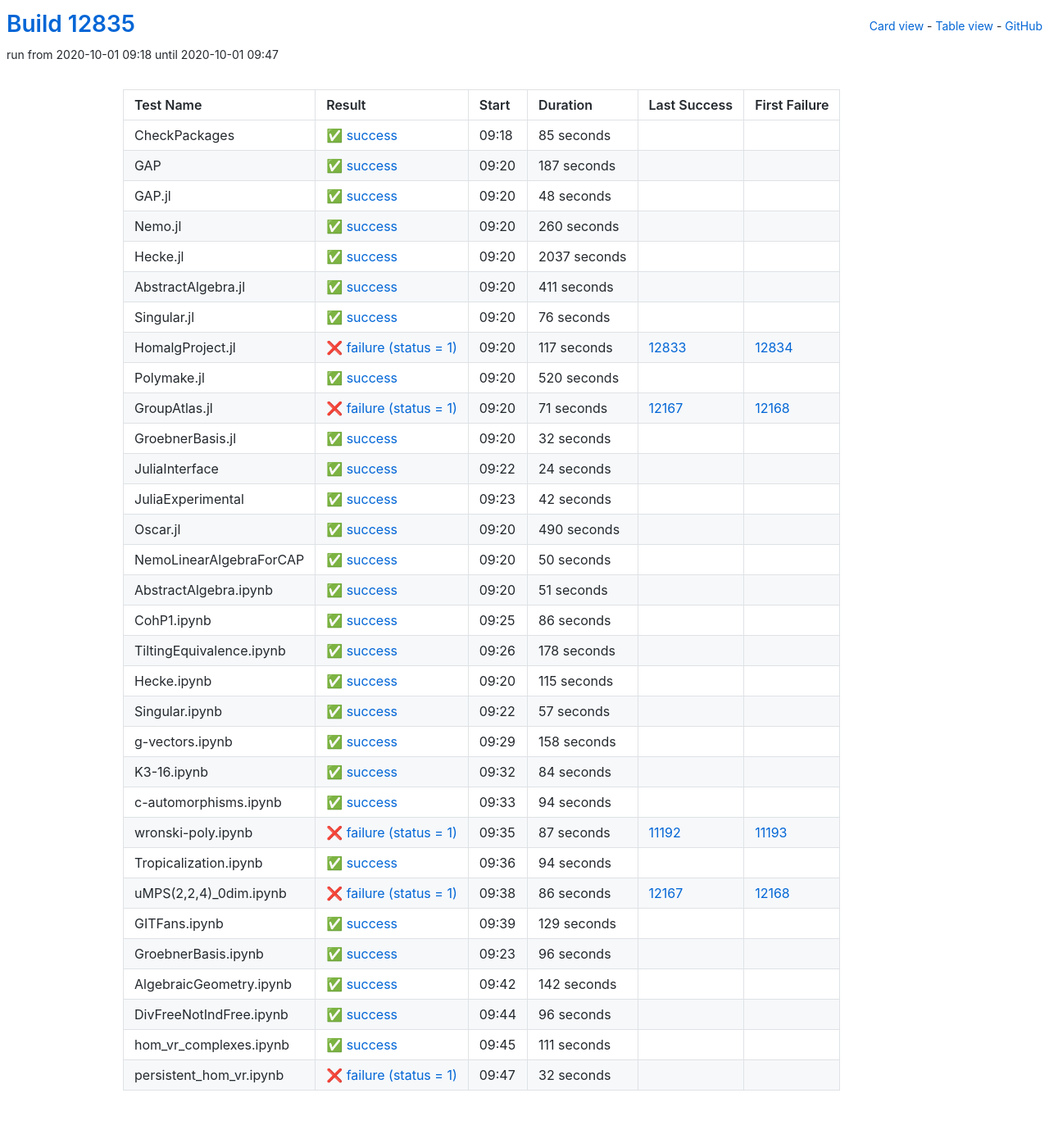
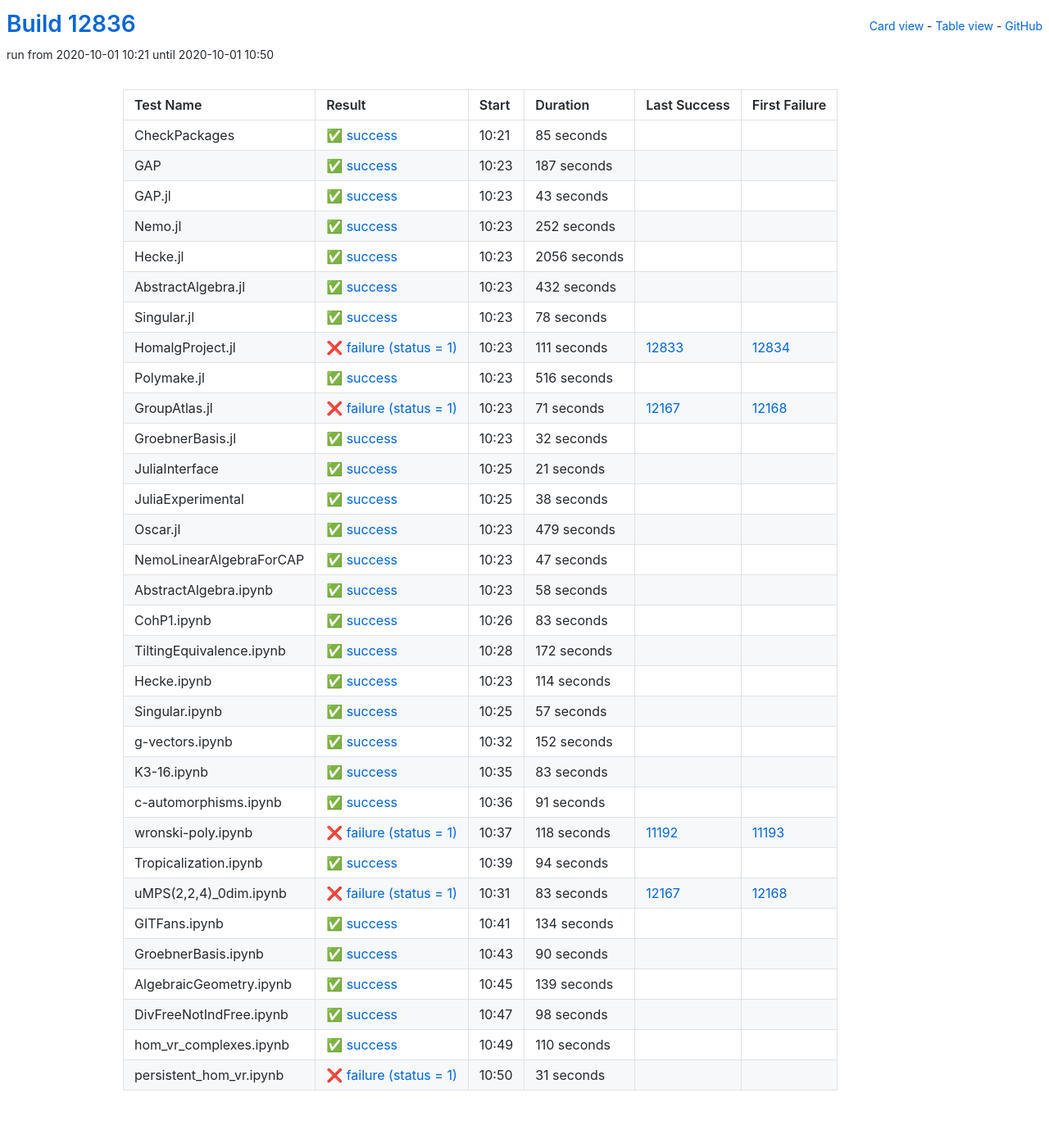
Before and after one commit to oscar-system/oscar-ci-status, a Jekyll site: the page built from table.html, in a window 1280 px wide. Shown: the whole page at 82% size. Built offline with Jekyll 4.4.1, drawn with Linux system fonts in a browser that asks for light colours.

Commit message:
Build #12836

```diff
--- a/_data/ci.yml
+++ b/_data/ci.yml
@@ -1,6 +1,6 @@
 ---
-build: 12835
-build_url: https://oscarci.mathematik.uni-kl.de/job/oscar/12835/
+build: 12836
+build_url: https://oscarci.mathematik.uni-kl.de/job/oscar/12836/
 job: oscar
 organization: oscar-system
 repo: oscar-ci-status
@@ -8,8 +8,8 @@
 tests:
 - name: CheckPackages
   id: checkpackages
-  log: https://oscarci.mathematik.uni-kl.de/job/oscar/12835/artifact/logs/build-12835/CheckPackages.log
-  start: 2020-10-01 09:18
+  log: https://oscarci.mathematik.uni-kl.de/job/oscar/12836/artifact/logs/build-12836/CheckPackages.log
+  start: 2020-10-01 10:21
   success: true
   exitcode: 0
   status: success
@@ -20,8 +20,8 @@
   first_failure_url:
 - name: GAP
   id: gap
-  log: https://oscarci.mathematik.uni-kl.de/job/oscar/12835/artifact/logs/build-12835/GAP.log
-  start: 2020-10-01 09:20
+  log: https://oscarci.mathematik.uni-kl.de/job/oscar/12836/artifact/logs/build-12836/GAP.log
+  start: 2020-10-01 10:23
   success: true
   exitcode: 0
   status: success
@@ -32,92 +32,92 @@
   first_failure_url:
 - name: GAP.jl
   id: gap-jl
-  log: https://oscarci.mathematik.uni-kl.de/job/oscar/12835/artifact/logs/build-12835/GAP.jl.log
-  start: 2020-10-01 09:20
+  log: https://oscarci.mathematik.uni-kl.de/job/oscar/12836/artifact/logs/build-12836/GAP.jl.log
+  start: 2020-10-01 10:23
   success: true
   exitcode: 0
   status: success
-  duration: 48
+  duration: 43
   last_success: false
   last_success_url:
   first_failure: false
   first_failure_url:
 - name: Nemo.jl
   id: nemo-jl
-  log: https://oscarci.mathematik.uni-kl.de/job/oscar/12835/artifact/logs/build-12835/Nemo.jl.log
-  start: 2020-10-01 09:20
+  log: https://oscarci.mathematik.uni-kl.de/job/oscar/12836/artifact/logs/build-12836/Nemo.jl.log
+  start: 2020-10-01 10:23
   success: true
   exitcode: 0
   status: success
-  duration: 260
+  duration: 252
   last_success: false
   last_success_url:
   first_failure: false
   first_failure_url:
 - name: Hecke.jl
   id: hecke-jl
-  log: https://oscarci.mathematik.uni-kl.de/job/oscar/12835/artifact/logs/build-12835/Hecke.jl.log
-  start: 2020-10-01 09:20
+  log: https://oscarci.mathematik.uni-kl.de/job/oscar/12836/artifact/logs/build-12836/Hecke.jl.log
+  start: 2020-10-01 10:23
   success: true
   exitcode: 0
   status: success
-  duration: 2037
+  duration: 2056
   last_success: false
   last_success_url:
   first_failure: false
   first_failure_url:
 - name: AbstractAlgebra.jl
   id: abstractalgebra-jl
-  log: https://oscarci.mathematik.uni-kl.de/job/oscar/12835/artifact/logs/build-12835/AbstractAlgebra.jl.log
-  start: 2020-10-01 09:20
+  log: https://oscarci.mathematik.uni-kl.de/job/oscar/12836/artifact/logs/build-12836/AbstractAlgebra.jl.log
+  start: 2020-10-01 10:23
   success: true
   exitcode: 0
   status: success
-  duration: 411
+  duration: 432
   last_success: false
   last_success_url:
   first_failure: false
   first_failure_url:
 - name: Singular.jl
   id: singular-jl
-  log: https://oscarci.mathematik.uni-kl.de/job/oscar/12835/artifact/logs/build-12835/Singular.jl.log
-  start: 2020-10-01 09:20
+  log: https://oscarci.mathematik.uni-kl.de/job/oscar/12836/artifact/logs/build-12836/Singular.jl.log
+  start: 2020-10-01 10:23
   success: true
   exitcode: 0
   status: success
-  duration: 76
+  duration: 78
   last_success: false
   last_success_url:
   first_failure: false
   first_failure_url:
 - name: HomalgProject.jl
   id: homalgproject-jl
-  log: https://oscarci.mathematik.uni-kl.de/job/oscar/12835/artifact/logs/build-12835/HomalgProject.jl.log
-  start: 2020-10-01 09:20
+  log: https://oscarci.mathematik.uni-kl.de/job/oscar/12836/artifact/logs/build-12836/HomalgProject.jl.log
+  start: 2020-10-01 10:23
   success: false
   exitcode: 1
   status: failure
-  duration: 117
+  duration: 111
   last_success: 12833
   last_success_url: https://oscarci.mathematik.uni-kl.de/job/oscar/12833/
   first_failure: 12834
   first_failure_url: https://oscarci.mathematik.uni-kl.de/job/oscar/12834/
 - name: Polymake.jl
   id: polymake-jl
-  log: https://oscarci.mathematik.uni-kl.de/job/oscar/12835/artifact/logs/build-12835/Polymake.jl.log
-  start: 2020-10-01 09:20
+  log: https://oscarci.mathematik.uni-kl.de/job/oscar/12836/artifact/logs/build-12836/Polymake.jl.log
+  start: 2020-10-01 10:23
   success: true
   exitcode: 0
   status: success
-  duration: 520
+  duration: 516
   last_success: false
   last_success_url:
   first_failure: false
   first_failure_url:
 - name: GroupAtlas.jl
   id: groupatlas-jl
-  log: https://oscarci.mathematik.uni-kl.de/job/oscar/12835/artifact/logs/build-12835/GroupAtlas.jl.log
-  start: 2020-10-01 09:20
+  log: https://oscarci.mathematik.uni-kl.de/job/oscar/12836/artifact/logs/build-12836/GroupAtlas.jl.log
+  start: 2020-10-01 10:23
   success: false
   exitcode: 1
   status: failure
@@ -128,8 +128,8 @@
   first_failure_url: https://oscarci.mathematik.uni-kl.de/job/oscar/12168/
 - name: GroebnerBasis.jl
   id: groebnerbasis-jl
-  log: https://oscarci.mathematik.uni-kl.de/job/oscar/12835/artifact/logs/build-12835/GroebnerBasis.jl.log
-  start: 2020-10-01 09:20
+  log: https://oscarci.mathematik.uni-kl.de/job/oscar/12836/artifact/logs/build-12836/GroebnerBasis.jl.log
+  start: 2020-10-01 10:23
   success: true
   exitcode: 0
   status: success
@@ -140,104 +140,104 @@
   first_failure_url:
 - name: JuliaInterface
   id: juliainterface
-  log: https://oscarci.mathematik.uni-kl.de/job/oscar/12835/artifact/logs/build-12835/JuliaInterface.log
-  start: 2020-10-01 09:22
+  log: https://oscarci.mathematik.uni-kl.de/job/oscar/12836/artifact/logs/build-12836/JuliaInterface.log
+  start: 2020-10-01 10:25
   success: true
   exitcode: 0
   status: success
-  duration: 24
+  duration: 21
   last_success: false
   last_success_url:
   first_failure: false
   first_failure_url:
 - name: JuliaExperimental
   id: juliaexperimental
-  log: https://oscarci.mathematik.uni-kl.de/job/oscar/12835/artifact/logs/build-12835/JuliaExperimental.log
-  start: 2020-10-01 09:23
+  log: https://oscarci.mathematik.uni-kl.de/job/oscar/12836/artifact/logs/build-12836/JuliaExperimental.log
+  start: 2020-10-01 10:25
   success: true
   exitcode: 0
   status: success
-  duration: 42
+  duration: 38
   last_success: false
   last_success_url:
   first_failure: false
   first_failure_url:
 - name: Oscar.jl
   id: oscar-jl
-  log: https://oscarci.mathematik.uni-kl.de/job/oscar/12835/artifact/logs/build-12835/Oscar.jl.log
-  start: 2020-10-01 09:20
+  log: https://oscarci.mathematik.uni-kl.de/job/oscar/12836/artifact/logs/build-12836/Oscar.jl.log
+  start: 2020-10-01 10:23
   success: true
   exitcode: 0
   status: success
-  duration: 490
+  duration: 479
   last_success: false
   last_success_url:
   first_failure: false
   first_failure_url:
 - name: NemoLinearAlgebraForCAP
   id: nemolinearalgebraforcap
-  log: https://oscarci.mathematik.uni-kl.de/job/oscar/12835/artifact/logs/build-12835/NemoLinearAlgebraForCAP.log
-  start: 2020-10-01 09:20
+  log: https://oscarci.mathematik.uni-kl.de/job/oscar/12836/artifact/logs/build-12836/NemoLinearAlgebraForCAP.log
+  start: 2020-10-01 10:23
   success: true
   exitcode: 0
   status: success
-  duration: 50
+  duration: 47
   last_success: false
   last_success_url:
   first_failure: false
   first_failure_url:
 - name: AbstractAlgebra.ipynb
   id: abstractalgebra-ipynb
-  log: https://oscarci.mathematik.uni-kl.de/job/oscar/12835/artifact/logs/build-12835/AbstractAlgebra.ipynb.log
-  start: 2020-10-01 09:20
+  log: https://oscarci.mathematik.uni-kl.de/job/oscar/12836/artifact/logs/build-12836/AbstractAlgebra.ipynb.log
+  start: 2020-10-01 10:23
   success: true
   exitcode: 0
   status: success
-  duration: 51
+  duration: 58
   last_success: false
   last_success_url:
   first_failure: false
   first_failure_url:
 - name: CohP1.ipynb
   id: cohp1-ipynb
-  log: https://oscarci.mathematik.uni-kl.de/job/oscar/12835/artifact/logs/build-12835/CohP1.ipynb.log
-  start: 2020-10-01 09:25
+  log: https://oscarci.mathematik.uni-kl.de/job/oscar/12836/artifact/logs/build-12836/CohP1.ipynb.log
+  start: 2020-10-01 10:26
   success: true
   exitcode: 0
   status: success
-  duration: 86
+  duration: 83
   last_success: false
   last_success_url:
   first_failure: false
   first_failure_url:
 - name: TiltingEquivalence.ipynb
   id: tiltingequivalence-ipynb
-  log: https://oscarci.mathematik.uni-kl.de/job/oscar/12835/artifact/logs/build-12835/TiltingEquivalence.ipynb.log
-  start: 2020-10-01 09:26
+  log: https://oscarci.mathematik.uni-kl.de/job/oscar/12836/artifact/logs/build-12836/TiltingEquivalence.ipynb.log
+  start: 2020-10-01 10:28
   success: true
   exitcode: 0
   status: success
-  duration: 178
+  duration: 172
   last_success: false
   last_success_url:
   first_failure: false
   first_failure_url:
 - name: Hecke.ipynb
   id: hecke-ipynb
-  log: https://oscarci.mathematik.uni-kl.de/job/oscar/12835/artifact/logs/build-12835/Hecke.ipynb.log
-  start: 2020-10-01 09:20
+  log: https://oscarci.mathematik.uni-kl.de/job/oscar/12836/artifact/logs/build-12836/Hecke.ipynb.log
+  start: 2020-10-01 10:23
   success: true
   exitcode: 0
   status: success
-  duration: 115
+  duration: 114
   last_success: false
   last_success_url:
   first_failure: false
   first_failure_url:
 - name: Singular.ipynb
   id: singular-ipynb
-  log: https://oscarci.mathematik.uni-kl.de/job/oscar/12835/artifact/logs/build-12835/Singular.ipynb.log
-  start: 2020-10-01 09:22
+  log: https://oscarci.mathematik.uni-kl.de/job/oscar/12836/artifact/logs/build-12836/Singular.ipynb.log
+  start: 2020-10-01 10:25
   success: true
   exitcode: 0
   status: success
@@ -248,56 +248,56 @@
   first_failure_url:
 - name: g-vectors.ipynb
   id: g-vectors-ipynb
-  log: https://oscarci.mathematik.uni-kl.de/job/oscar/12835/artifact/logs/build-12835/g-vectors.ipynb.log
-  start: 2020-10-01 09:29
+  log: https://oscarci.mathematik.uni-kl.de/job/oscar/12836/artifact/logs/build-12836/g-vectors.ipynb.log
+  start: 2020-10-01 10:32
   success: true
   exitcode: 0
   status: success
-  duration: 158
+  duration: 152
   last_success: false
   last_success_url:
   first_failure: false
   first_failure_url:
 - name: K3-16.ipynb
   id: k3-16-ipynb
-  log: https://oscarci.mathematik.uni-kl.de/job/oscar/12835/artifact/logs/build-12835/K3-16.ipynb.log
-  start: 2020-10-01 09:32
+  log: https://oscarci.mathematik.uni-kl.de/job/oscar/12836/artifact/logs/build-12836/K3-16.ipynb.log
+  start: 2020-10-01 10:35
   success: true
   exitcode: 0
   status: success
-  duration: 84
+  duration: 83
   last_success: false
   last_success_url:
   first_failure: false
   first_failure_url:
 - name: c-automorphisms.ipynb
   id: c-automorphisms-ipynb
-  log: https://oscarci.mathematik.uni-kl.de/job/oscar/12835/artifact/logs/build-12835/c-automorphisms.ipynb.log
-  start: 2020-10-01 09:33
+  log: https://oscarci.mathematik.uni-kl.de/job/oscar/12836/artifact/logs/build-12836/c-automorphisms.ipynb.log
+  start: 2020-10-01 10:36
   success: true
   exitcode: 0
   status: success
-  duration: 94
+  duration: 91
   last_success: false
   last_success_url:
   first_failure: false
   first_failure_url:
 - name: wronski-poly.ipynb
   id: wronski-poly-ipynb
-  log: https://oscarci.mathematik.uni-kl.de/job/oscar/12835/artifact/logs/build-12835/wronski-poly.ipynb.log
-  start: 2020-10-01 09:35
+  log: https://oscarci.mathematik.uni-kl.de/job/oscar/12836/artifact/logs/build-12836/wronski-poly.ipynb.log
+  start: 2020-10-01 10:37
   success: false
   exitcode: 1
   status: failure
-  duration: 87
+  duration: 118
   last_success: 11192
   last_success_url: https://oscarci.mathematik.uni-kl.de/job/oscar/11192/
   first_failure: 11193
   first_failure_url: https://oscarci.mathematik.uni-kl.de/job/oscar/11193/
 - name: Tropicalization.ipynb
   id: tropicalization-ipynb
-  log: https://oscarci.mathematik.uni-kl.de/job/oscar/12835/artifact/logs/build-12835/Tropicalization.ipynb.log
-  start: 2020-10-01 09:36
+  log: https://oscarci.mathematik.uni-kl.de/job/oscar/12836/artifact/logs/build-12836/Tropicalization.ipynb.log
+  start: 2020-10-01 10:39
   success: true
   exitcode: 0
   status: success
@@ -308,84 +308,84 @@
   first_failure_url:
 - name: uMPS(2,2,4)_0dim.ipynb
   id: umps-2-2-4-0dim-ipynb
-  log: https://oscarci.mathematik.uni-kl.de/job/oscar/12835/artifact/logs/build-12835/uMPS-2-2-4-_0dim.ipynb.log
-  start: 2020-10-01 09:38
+  log: https://oscarci.mathematik.uni-kl.de/job/oscar/12836/artifact/logs/build-12836/uMPS-2-2-4-_0dim.ipynb.log
+  start: 2020-10-01 10:31
   success: false
   exitcode: 1
   status: failure
-  duration: 86
+  duration: 83
   last_success: 12167
   last_success_url: https://oscarci.mathematik.uni-kl.de/job/oscar/12167/
   first_failure: 12168
   first_failure_url: https://oscarci.mathematik.uni-kl.de/job/oscar/12168/
 - name: GITFans.ipynb
   id: gitfans-ipynb
-  log: https://oscarci.mathematik.uni-kl.de/job/oscar/12835/artifact/logs/build-12835/GITFans.ipynb.log
-  start: 2020-10-01 09:39
+  log: https://oscarci.mathematik.uni-kl.de/job/oscar/12836/artifact/logs/build-12836/GITFans.ipynb.log
+  start: 2020-10-01 10:41
   success: true
   exitcode: 0
   status: success
-  duration: 129
+  duration: 134
   last_success: false
   last_success_url:
   first_failure: false
   first_failure_url:
 - name: GroebnerBasis.ipynb
   id: groebnerbasis-ipynb
-  log: https://oscarci.mathematik.uni-kl.de/job/oscar/12835/artifact/logs/build-12835/GroebnerBasis.ipynb.log
-  start: 2020-10-01 09:23
+  log: https://oscarci.mathematik.uni-kl.de/job/oscar/12836/artifact/logs/build-12836/GroebnerBasis.ipynb.log
+  start: 2020-10-01 10:43
   success: true
   exitcode: 0
   status: success
-  duration: 96
+  duration: 90
   last_success: false
   last_success_url:
   first_failure: false
   first_failure_url:
 - name: AlgebraicGeometry.ipynb
   id: algebraicgeometry-ipynb
-  log: https://oscarci.mathematik.uni-kl.de/job/oscar/12835/artifact/logs/build-12835/AlgebraicGeometry.ipynb.log
-  start: 2020-10-01 09:42
+  log: https://oscarci.mathematik.uni-kl.de/job/oscar/12836/artifact/logs/build-12836/AlgebraicGeometry.ipynb.log
+  start: 2020-10-01 10:45
   success: true
   exitcode: 0
   status: success
-  duration: 142
+  duration: 139
   last_success: false
   last_success_url:
   first_failure: false
   first_failure_url:
 - name: DivFreeNotIndFree.ipynb
   id: divfreenotindfree-ipynb
-  log: https://oscarci.mathematik.uni-kl.de/job/oscar/12835/artifact/logs/build-12835/DivFreeNotIndFree.ipynb.log
-  start: 2020-10-01 09:44
+  log: https://oscarci.mathematik.uni-kl.de/job/oscar/12836/artifact/logs/build-12836/DivFreeNotIndFree.ipynb.log
+  start: 2020-10-01 10:47
   success: true
   exitcode: 0
   status: success
-  duration: 96
+  duration: 98
   last_success: false
   last_success_url:
   first_failure: false
   first_failure_url:
 - name: hom_vr_complexes.ipynb
   id: hom-vr-complexes-ipynb
-  log: https://oscarci.mathematik.uni-kl.de/job/oscar/12835/artifact/logs/build-12835/hom_vr_complexes.ipynb.log
-  start: 2020-10-01 09:45
+  log: https://oscarci.mathematik.uni-kl.de/job/oscar/12836/artifact/logs/build-12836/hom_vr_complexes.ipynb.log
+  start: 2020-10-01 10:49
   success: true
   exitcode: 0
   status: success
-  duration: 111
+  duration: 110
   last_success: false
   last_success_url:
   first_failure: false
   first_failure_url:
 - name: persistent_hom_vr.ipynb
   id: persistent-hom-vr-ipynb
-  log: https://oscarci.mathematik.uni-kl.de/job/oscar/12835/artifact/logs/build-12835/persistent_hom_vr.ipynb.log
-  start: 2020-10-01 09:47
+  log: https://oscarci.mathematik.uni-kl.de/job/oscar/12836/artifact/logs/build-12836/persistent_hom_vr.ipynb.log
+  start: 2020-10-01 10:50
   success: false
   exitcode: 1
   status: failure
-  duration: 32
+  duration: 31
   last_success: false
   last_success_url:
   first_failure: false
```
Also changed, not shown: README.md.
